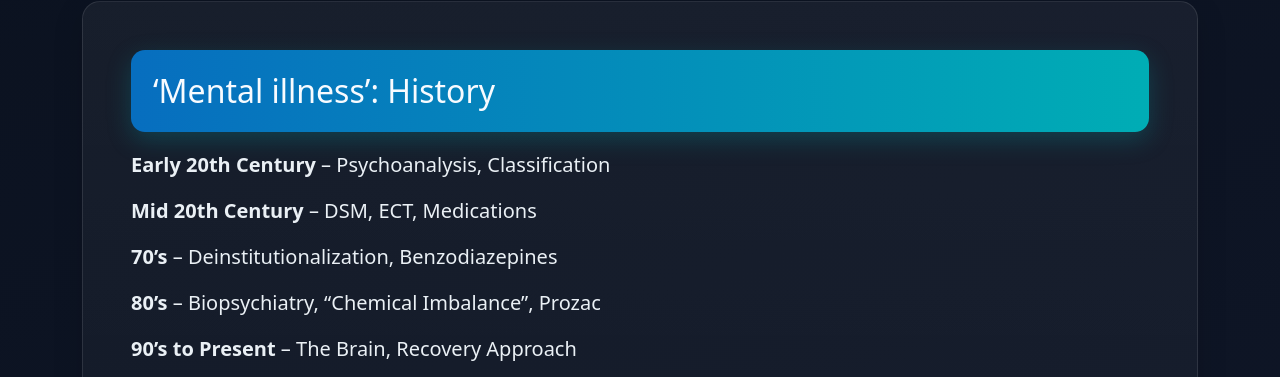
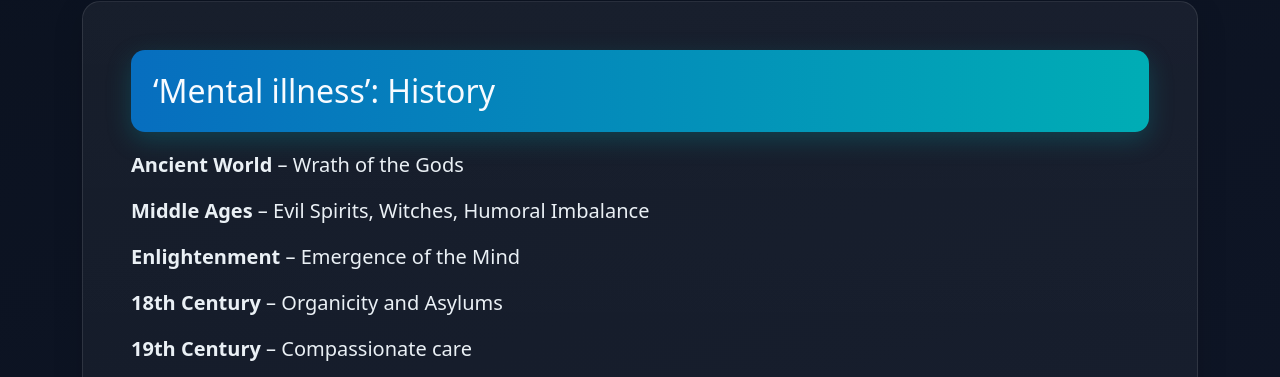
Before and after one commit to muhdmurtaza/delay-mental-health, a plain HTML site: page index.html in a window 1280 px wide. Shown: the part 1699-2076 px from the top of the page. Drawn offline with nearby package versions, Linux system fonts and the light colour scheme; a script that the page names is missing.

Commit message:
Updated history page

```diff
--- a/index.html
+++ b/index.html
@@ -231,6 +231,11 @@
         <div class="band"><h2 class="m-0">‘Mental illness’: History</h2></div>
 
         <div class="fs-5">
+          <p><strong>Ancient World</strong> – Wrath of the Gods</p>
+          <p><strong>Middle Ages</strong> – Evil Spirits, Witches, Humoral Imbalance</p>
+          <p><strong>Enlightenment</strong> – Emergence of the Mind</p>
+          <p><strong>18th Century</strong> – Organicity and Asylums</p>
+          <p><strong>19th Century</strong> – Compassionate care</p>
           <p><strong>Early 20th Century</strong> – Psychoanalysis, Classification</p>
           <p><strong>Mid 20th Century</strong> – DSM, ECT, Medications</p>
           <p><strong>70’s</strong> – Deinstitutionalization, Benzodiazepines</p>
```
